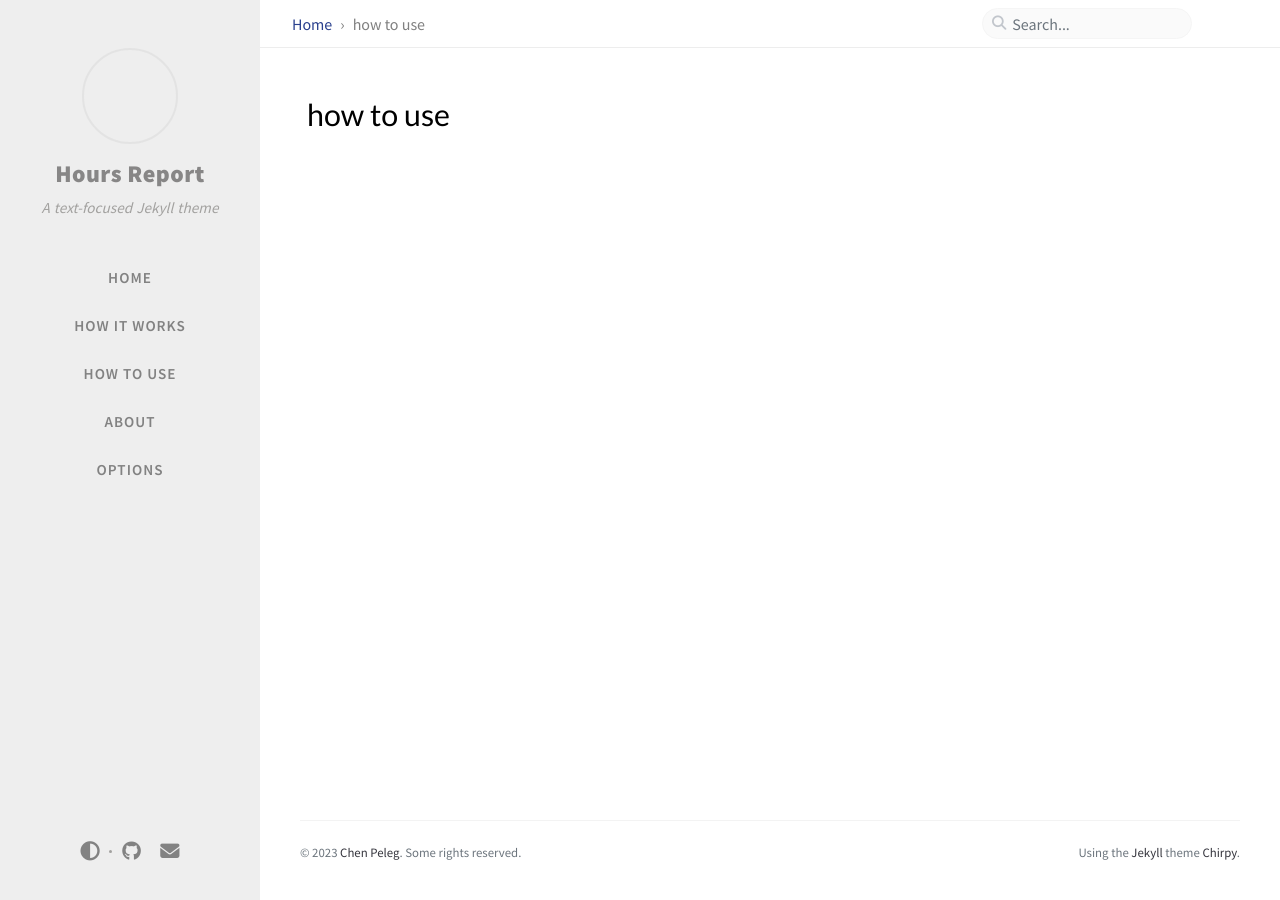
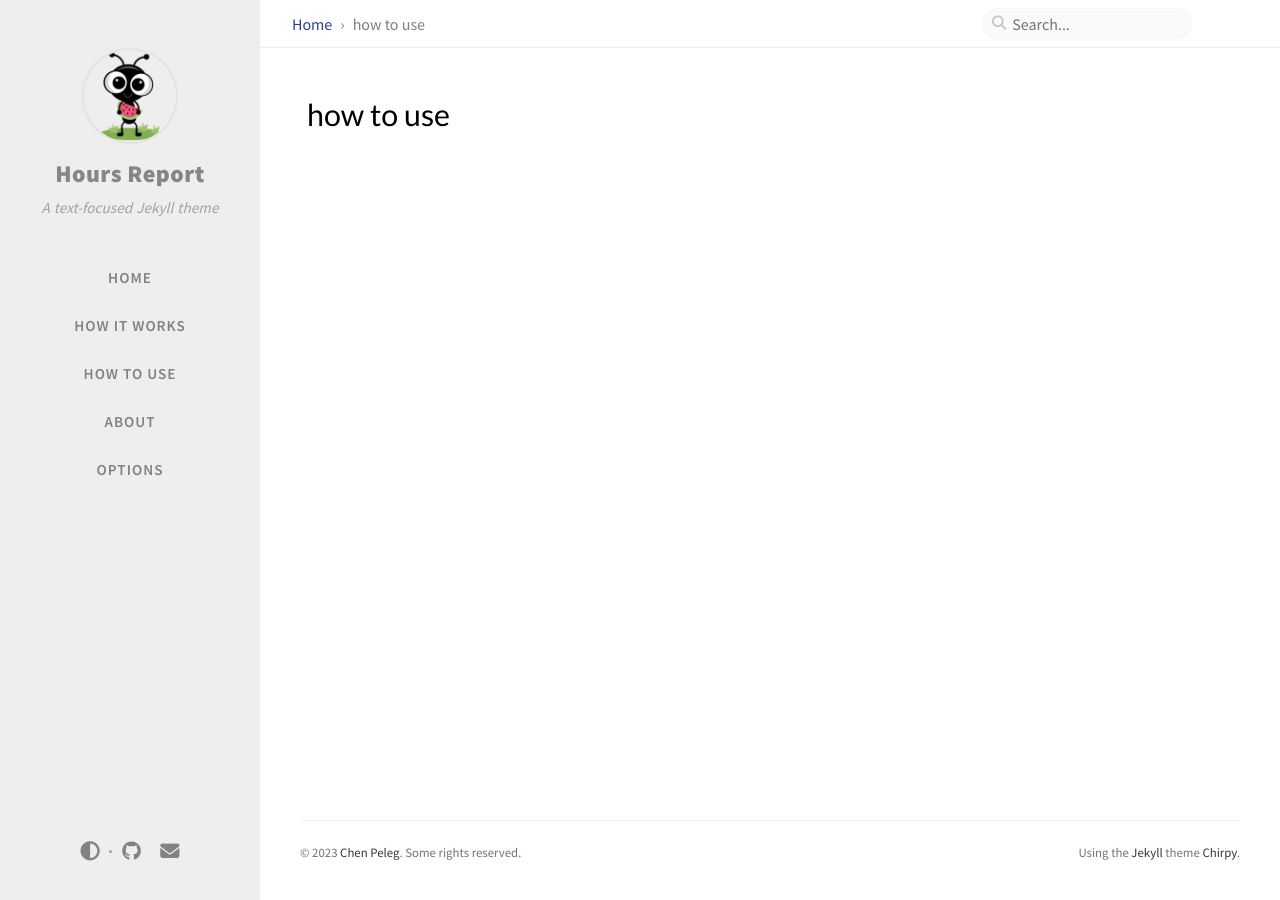
Before and after one commit to ChenPeleg/minimal-mistakes-pages, a Jekyll site: the page built from _tabs/how to use.md, in a window 1280 px wide. Built offline with Jekyll 4.4.1, drawn with Linux system fonts in a browser that asks for light colours; comment, search, counter and statistics services are not loaded.

Commit message:
changed to assets

```diff
--- a/_config.yml
+++ b/_config.yml
@@ -66,7 +66,7 @@ theme_mode:   # [light|dark]
 #img_cdn: 'https://chirpy-img.netlify.app'
 
 # the avatar on sidebar, support local or CORS resources
-avatar: '/img/avatar.jpg'
+avatar: '/assets/img/avatar.jpg'
 
 # boolean type, the global switch for ToC in posts.
 toc: true
```
